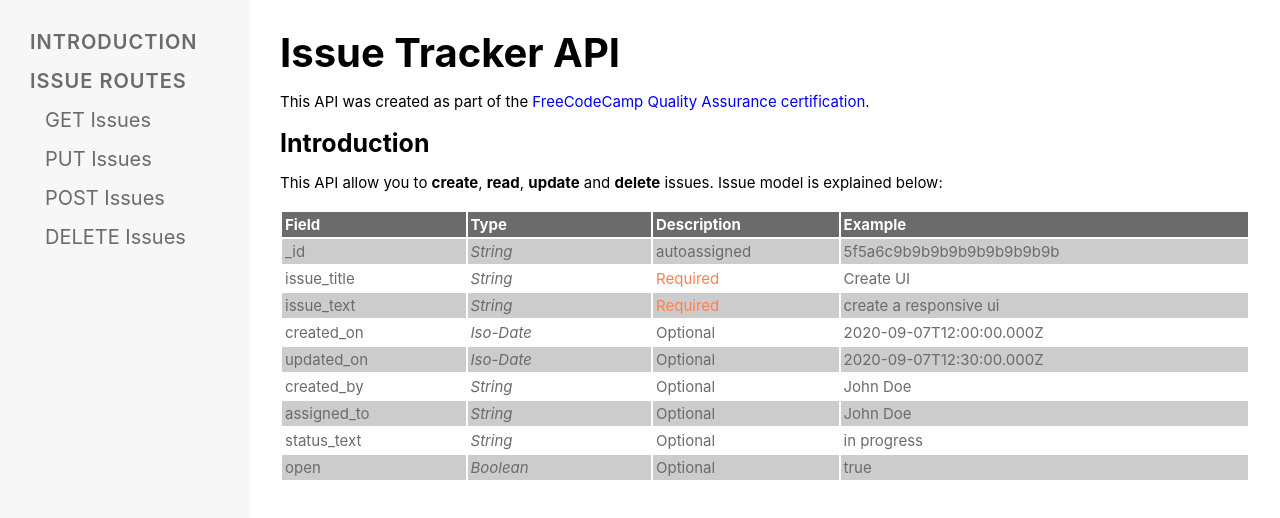
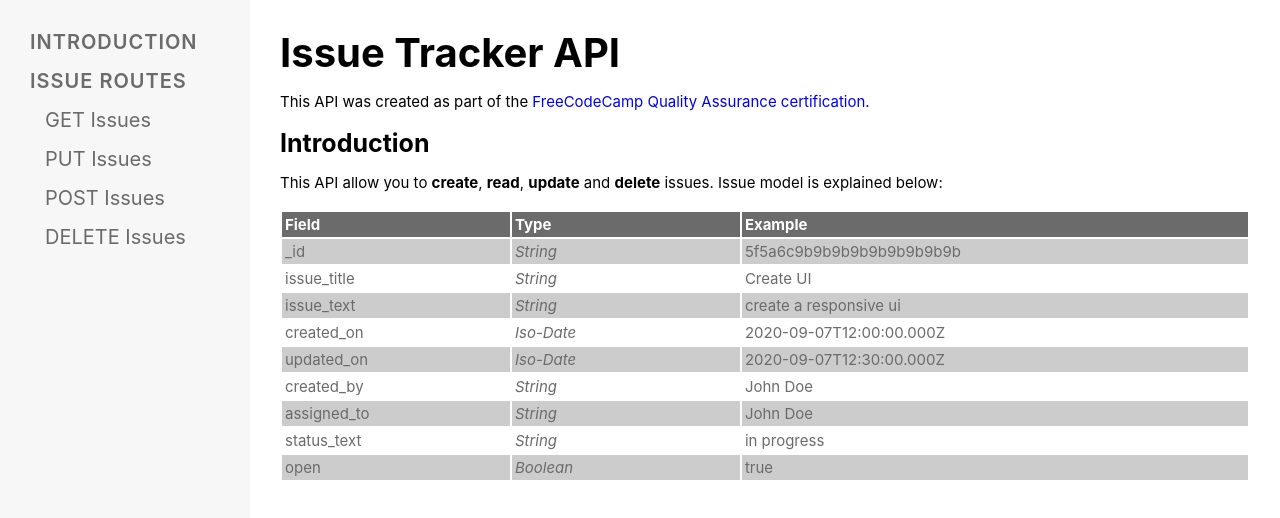
Before and after one commit to robdll/issue-tracker, a Next.js app: page / in a window 1280 px wide. Shown: the top 518 px of the page. Built offline with nearby package versions, Linux system fonts and the light colour scheme.

Commit message:
adds links

```diff
--- a/components/IssueModelTable.js
+++ b/components/IssueModelTable.js
@@ -7,7 +7,6 @@ export default function Sidebar() {
         <tr className={styles.headerRow}>
           <th>Field</th>
           <th>Type</th>
-          <th>Description</th>
           <th>Example</th>
         </tr>
       </thead>
@@ -15,55 +14,46 @@ export default function Sidebar() {
         <tr className={styles.row}>
           <td>_id</td>
           <td>String</td>
-          <td>autoassigned</td>
           <td>5f5a6c9b9b9b9b9b9b9b9b9b</td>
         </tr>
         <tr className={styles.row}>
           <td>issue_title</td>
           <td>String</td>
-          <td className={styles.required}>Required</td>
           <td>Create UI</td>
         </tr>
         <tr className={styles.row}>
           <td>issue_text</td>
           <td>String</td>
-          <td className={styles.required}>Required</td>
           <td>create a responsive ui</td>
         </tr>
         <tr className={styles.row}>
           <td>created_on</td>
           <td>Iso-Date</td>
-          <td>Optional</td>
           <td>2020-09-07T12:00:00.000Z</td>
         </tr>
         <tr className={styles.row}>
           <td>updated_on</td>
           <td>Iso-Date</td>
-          <td>Optional</td>
           <td>2020-09-07T12:30:00.000Z</td>
         </tr>
         <tr className={styles.row}>
           <td>created_by</td>
           <td>String</td>
-          <td>Optional</td>
           <td>John Doe</td>
         </tr>
         <tr className={styles.row}>
           <td>assigned_to</td>
           <td>String</td>
-          <td>Optional</td>
           <td>John Doe</td>
         </tr>
         <tr className={styles.row}>
           <td>status_text</td>
           <td>String</td>
-          <td>Optional</td>
           <td>in progress</td>
         </tr>
         <tr className={styles.row}>
           <td>open</td>
           <td>Boolean</td>
-          <td>Optional</td>
           <td>true</td>
         </tr>
       </tbody>
--- a/components/Sidebar.js
+++ b/components/Sidebar.js
@@ -1,15 +1,28 @@
 import styles from '@styles/Aside.module.scss'
+import Link from 'next/link'
 
 export default function Sidebar() {
   return (
     <aside className={styles.aside}>
+      <Link href="#introduction">
         <div className={styles.section}>Introduction</div>
+      </Link>
+      <Link href="#issues">
         <div className={styles.section}>ISSUE ROUTES</div>
+      </Link>
       <ul>
+        <Link href="#get">
           <li className={styles.route}>GET Issues</li>
+        </Link>
+        <Link href="#put">
           <li className={styles.route}>PUT Issues</li>
+        </Link>
+        <Link href="#post">
           <li className={styles.route}>POST Issues</li>
+        </Link>
+        <Link href="#delete">
           <li className={styles.route}>DELETE Issues</li>
+        </Link>
       </ul>
     </aside>
   )
--- a/styles/IssueModelTable.module.scss
+++ b/styles/IssueModelTable.module.scss
@@ -23,9 +23,6 @@
   td:nth-of-type(2) {
     font-style: italic;
   }
-  .required {
-    color: coral;
-  }
 }
 
 .row:nth-of-type(odd) {
```
Lines whose indentation alone changed are shown as unchanged.
